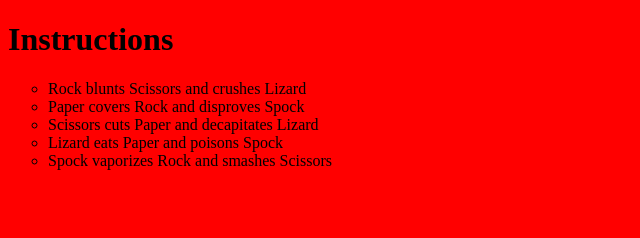
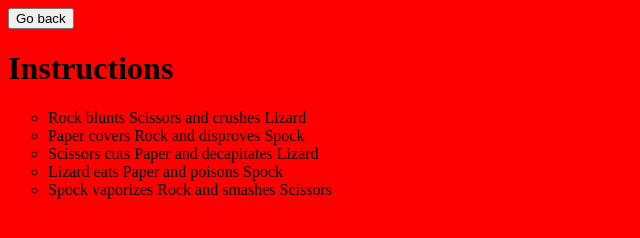
Before and after one commit to Hen0678/Rock-Paper-Scissors-Lizard-Rock, a plain HTML site: page instructions.html in a window 1280 px wide. Shown: the whole page, without its empty margins (0-640 px from the left). Drawn offline with Linux system fonts and the light colour scheme.

Commit message:
Added back button from instructions page

```diff
--- a/instructions.html
+++ b/instructions.html
@@ -11,6 +11,13 @@
     <link rel="stylesheet" href="assets/css/style.css">
 </head>
 <body>
+    <!--Back button-->
+    <div class="back-button">
+    <a href="index.html">
+        <button type="button">Go back</button>
+    </a>
+    </div>
+    <!--Game instructions-->
     <h1>Instructions</h1>
     <ul style="list-style-type:circle;">
         <li>Rock blunts Scissors and crushes Lizard</li>
@@ -19,9 +26,6 @@
         <li>Lizard eats Paper and poisons Spock</li>
         <li>Spock vaporizes Rock and smashes Scissors</li>
     </ul>
-    <div>
-        <img src="" alt="">
-    </div>
 
     <script src="assets/js/index.js"></script>
     <!--Font awesome link-->
```
